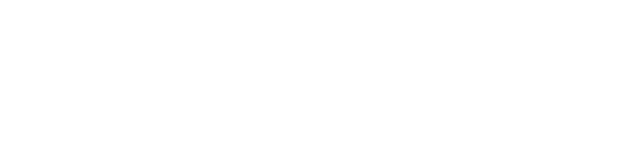
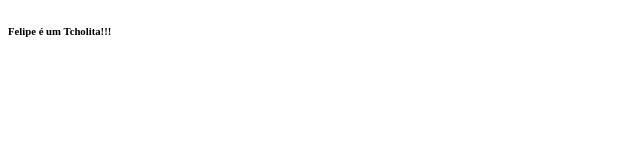
Before and after one commit to efosantos/efosantos.github.io, a plain HTML site: page index.html in a window 1280 px wide. Shown: the full height of the page, 0-640 px from the left. Drawn offline with Linux system fonts and the light colour scheme.

Commit message:
Update index.html

```diff
--- a/index.html
+++ b/index.html
@@ -2,5 +2,8 @@
 <html>
 <head>
 <title>Meu primeiro Hello World!</title>
+<body>
+<h6><b>Felipe é um Tcholita!!!</b></h6>
+</body>
 </head>
 </html>
```
